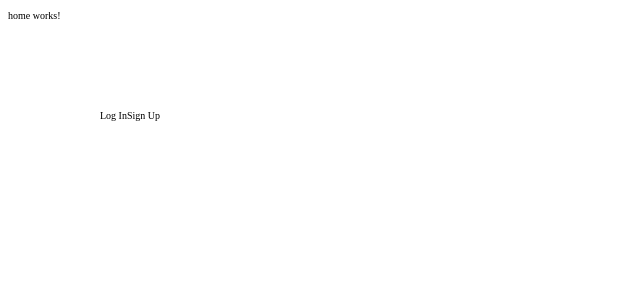
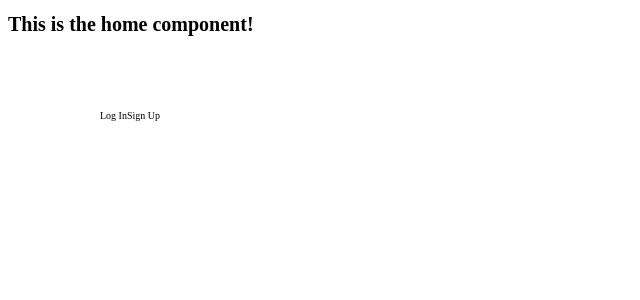
Before and after one commit to grand-rick/blog-template, an Angular app: page / in a window 1280 px wide. Shown: the top 300 px of the page, without its empty margins (0-640 px from the left). Built offline with nearby package versions, Linux system fonts and the light colour scheme.

Commit message:
[chore]: Add style variables

```diff
--- a/src/app/components/home/home.component.html
+++ b/src/app/components/home/home.component.html
@@ -1 +1 @@
-<p>home works!</p>
+<h1>This is the home component!</h1>
--- a/src/styles.css
+++ b/src/styles.css
@@ -1,4 +1,7 @@
 /* You can add global styles to this file, and also import other style files */
 :root {
     font-size: 62.5%;
+    --light-color: #d4e0ff;
+    --theme-color: #009e66;
+    --btn-hover-color: rgba(0, 158, 102, 0.5);
 }
```
